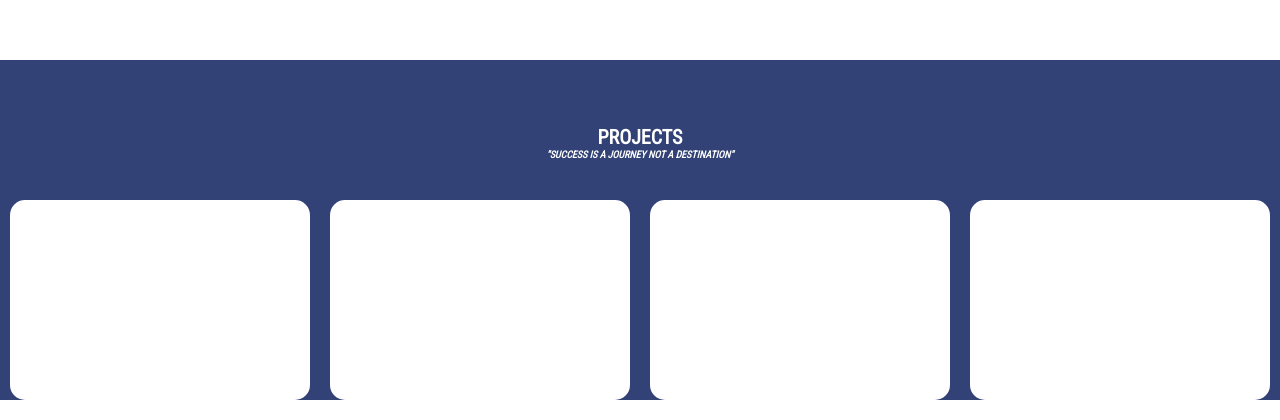
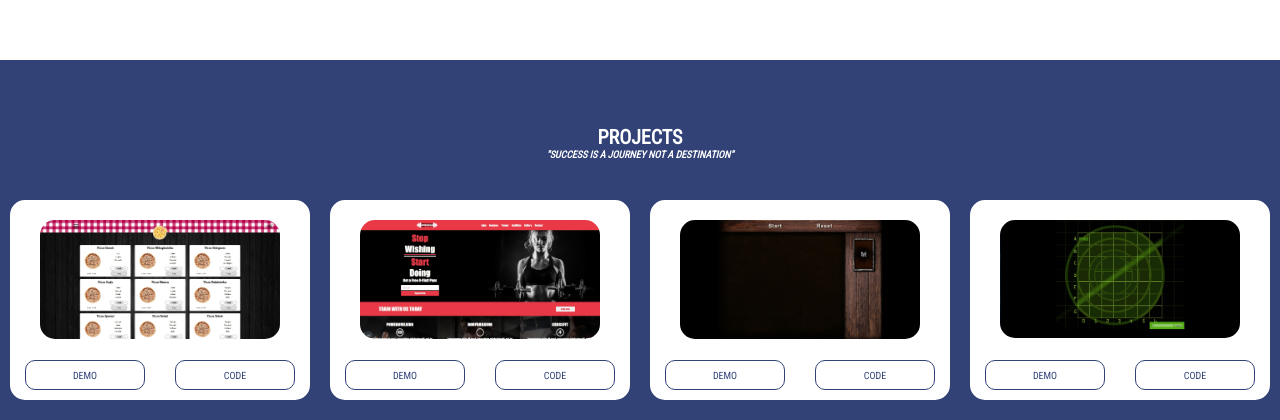
Before and after one commit to DominikWysota/mainPage, a plain HTML site: page index.html in a window 1280 px wide. Shown: the part 1300-1720 px from the top of the page. Drawn offline with nearby package versions, Linux system fonts and the light colour scheme.

Commit message:
A lot of changes for projects section

```diff
--- a/index.html
+++ b/index.html
@@ -107,10 +107,26 @@
 			<h4>PROJECTS</h4>
 			<h2>"SUCCESS IS A JOURNEY NOT A DESTINATION"</h2>
 			<section class="projectsContainer">
-				<div></div>
-				<div></div>
-				<div></div>
-				<div></div>
+				<div>
+					<img class="photoProject" src="img/proj1.jpg">
+					<button>Demo</button>
+					<button>Code</button>
+				</div>
+				<div>
+					<img class="photoProject" src="img/proj2.jpg">
+					<button>Demo</button>
+					<button>Code</button>
+				</div>
+				<div>
+					<img class="photoProject" src="img/proj3.jpg">
+					<button>Demo</button>
+					<button>Code</button>
+				</div>
+				<div>
+					<img class="photoProject" src="img/proj4.jpg">
+					<button>Demo</button>
+					<button>Code</button>
+				</div>
 			</section>
 		</div>
 	</main>
--- a/style.css
+++ b/style.css
@@ -331,6 +331,7 @@ nav.active .hamburger:after {
 /*Projects*/
 
 .projects {
+	padding-bottom: 20px;
 	width: 100%;
 	background-color: #324277;
 }
@@ -360,11 +361,43 @@ nav.active .hamburger:after {
 }
 
 .projectsContainer div:nth-child(n) {
+	position: relative;
 	border-radius: 15px;
 	margin-top: 20px;
 	background-color: white;
 	flex-basis: 300px;
 	height: 200px;
+	display: flex;
+	justify-content: space-around;
+	align-items: flex-end;
+}
+
+.projectsContainer button {
+	font-family: 'Roboto Condensed', sans-serif;
+	text-transform: uppercase;
+	background-color: white;
+	height: 30px;
+	margin-bottom: 10px;
+	width: 120px;
+	border-radius: 10px;
+	border: solid 1px #324277;
+	color: #324277;
+	font-size: 1rem;
+	transition: .5s;
+}
+
+.projectsContainer button:hover {
+	color: white;
+	background-color: #324277;
+	border-color: #000000;
+	font-size: 1.5rem;
+}
+
+.photoProject {
+	width: 240px;
+	position: absolute;
+	top: 20px;
+	border-radius: 15px;
 }
 
 /*Media*/
```
Also changed, not shown: img/laptop.jpg (deleted), img/laptop2.jpg (deleted), img/laptop3.jpg (deleted), img/proj1.jpg (added), img/proj2.jpg (added), img/proj3.jpg (added), img/proj4.jpg (added), img/tlo.jpg (deleted), img/tlo3.jpg (deleted), img/zdj.jpg (deleted).
